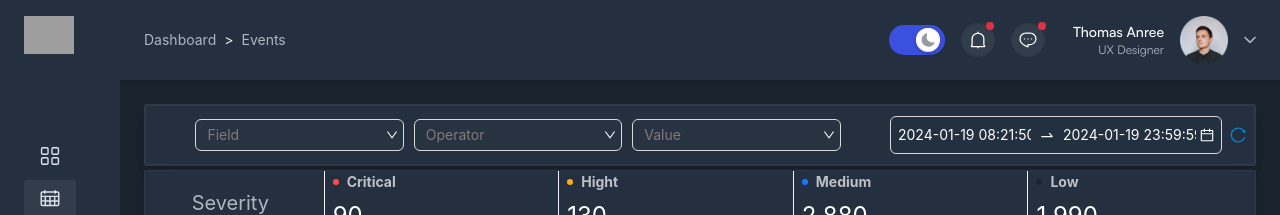
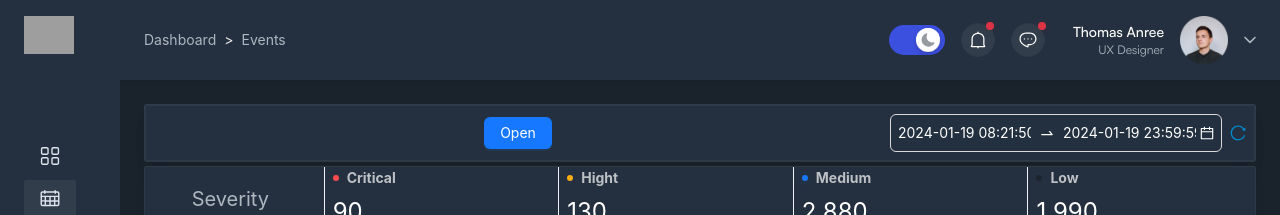
Before and after one commit to khoicodedao/CYNES---EDR, a Next.js app: page /events in a window 1280 px wide. Shown: the top 215 px of the page. Built offline with nearby package versions, Linux system fonts and the light colour scheme; no server answers; grey boxes are pictures that could not be loaded; a web font is replaced by a local one.

Commit message:
[Update] Function bar

```diff
--- a/app/globals.css
+++ b/app/globals.css
@@ -309,3 +309,7 @@ aside > div {
 .dark .ant-select-item-option-content {
   color: white !important;
 }
+
+.ant-drawer {
+  z-index: 99999;
+}
--- a/components/common/FunctionBar.tsx
+++ b/components/common/FunctionBar.tsx
@@ -1,14 +1,14 @@
 import React from "react";
 import dayjs from "dayjs";
 import type { TimeRangePickerProps } from "antd";
-import { DatePicker } from "antd";
+import { DatePicker, Drawer } from "antd";
 import { ReloadOutlined } from "@ant-design/icons";
 import { useState } from "react";
-import { Popover } from "antd";
+import { Popover, Space, Button } from "antd";
+import type { DrawerProps, RadioChangeEvent } from "antd";
 const { RangePicker } = DatePicker;
 import { Select } from "antd";
 import type { SelectProps } from "antd";
-
 // <===== data suggestion for search box ======>
 const filterData = ["mac", "local_ip", ">", "<", ">=", "<=", "computer_name"];
 const options: SelectProps["options"] = [];
@@ -40,10 +40,16 @@ const FunctionBar: React.FC<FunctionBarProps> = ({
   setStoredValue,
   placeHolder = "Search by queries",
 }) => {
+  const [open, setOpen] = useState(false);
   const handleChange = (value: string) => {
     console.log(`selected ${value}`);
   };
-
+  const showDrawer = () => {
+    setOpen(true);
+  };
+  const onClose = () => {
+    setOpen(false);
+  };
   const onRangeChange = (values: any, dateStrings: string[]) => {
     if (values) {
       if (setTimeRange) {
@@ -57,18 +63,22 @@ const FunctionBar: React.FC<FunctionBarProps> = ({
     }
   };
   return (
-    <div className=" justify-between flex  rounded-sm border border-stroke bg-white py-2 px-2 shadow-default dark:border-strokedark dark:bg-boxdark">
-      <div className="flex justify-center items-center w-2/3 md:w-2/3">
-        {/* <AutoComplete
-          popupMatchSelectWidth={252}
-          style={{ width: "100%" }}
-          options={options}
-          onSelect={onSelect}
-          onSearch={(text) => setOptions(getPanelValue(text))}
-          size="large"
-        >
-          <Input.Search size="large" placeholder={placeHolder} enterButton />
-        </AutoComplete> */}
+    <div className=" justify-start flex  rounded-sm border border-stroke bg-white py-2 px-2 shadow-default dark:border-strokedark dark:bg-boxdark">
+      <Drawer
+        title="Drawer with extra actions"
+        placement={"left"}
+        width={500}
+        onClose={onClose}
+        open={open}
+        extra={
+          <Space>
+            <Button onClick={onClose}>Cancel</Button>
+            <Button type="primary" onClick={onClose}>
+              OK
+            </Button>
+          </Space>
+        }
+      >
         <Select
           mode="tags"
           style={{ width: "30%" }}
@@ -90,6 +100,11 @@ const FunctionBar: React.FC<FunctionBarProps> = ({
           onChange={handleChange}
           options={options}
         />
+      </Drawer>
+      <div className="flex  justify-center items-center w-2/3 md:w-2/3">
+        <Button type="primary" onClick={showDrawer}>
+          Open
+        </Button>
       </div>
       <div className=" justify-end items-center flex w-1/3 md:w-1/3  ">
         {/* Export dashboard to PDF */}
```
